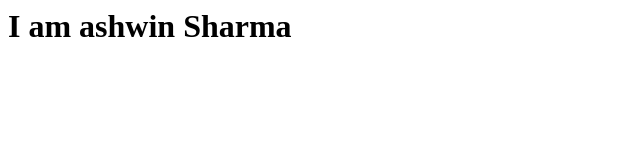
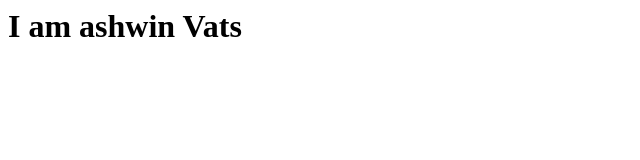
Before and after one commit to CloudSolutionsAshwin/TestCICD, a plain HTML site: page index.html in a window 1280 px wide. Shown: the whole page, without its empty margins (0-640 px from the left). Drawn offline with Linux system fonts and the light colour scheme.

Commit message:
changes12

```diff
--- a/index.html
+++ b/index.html
@@ -1 +1 @@
-<h1>I am ashwin Sharma</h1>
+<h1>I am ashwin Vats</h1>
```
